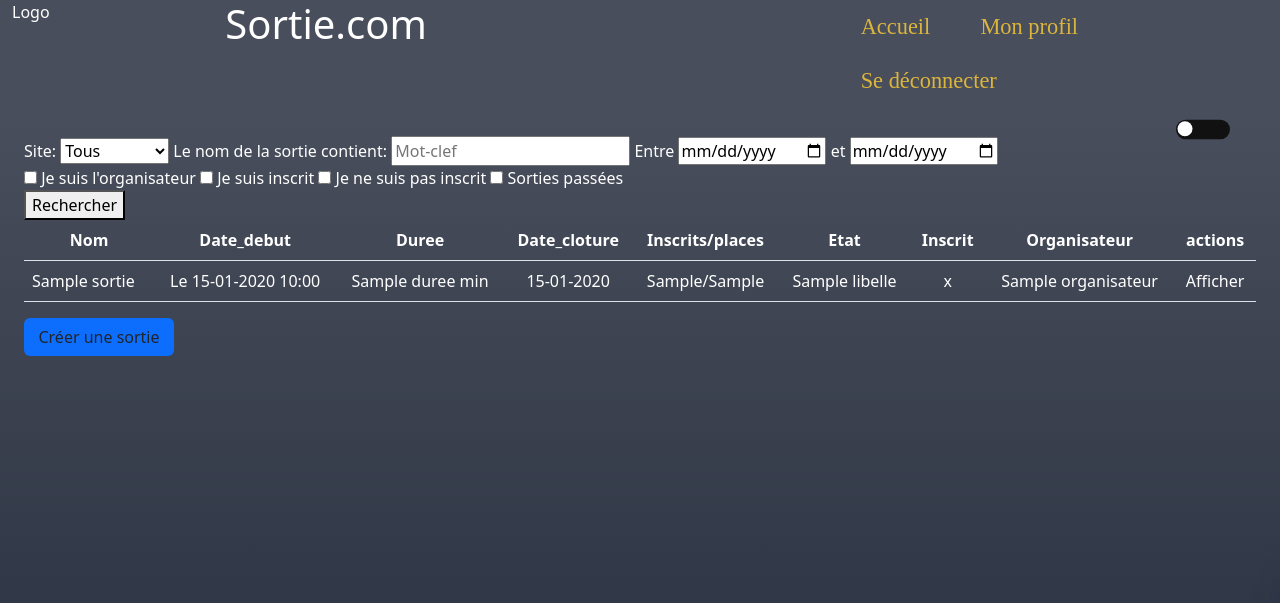
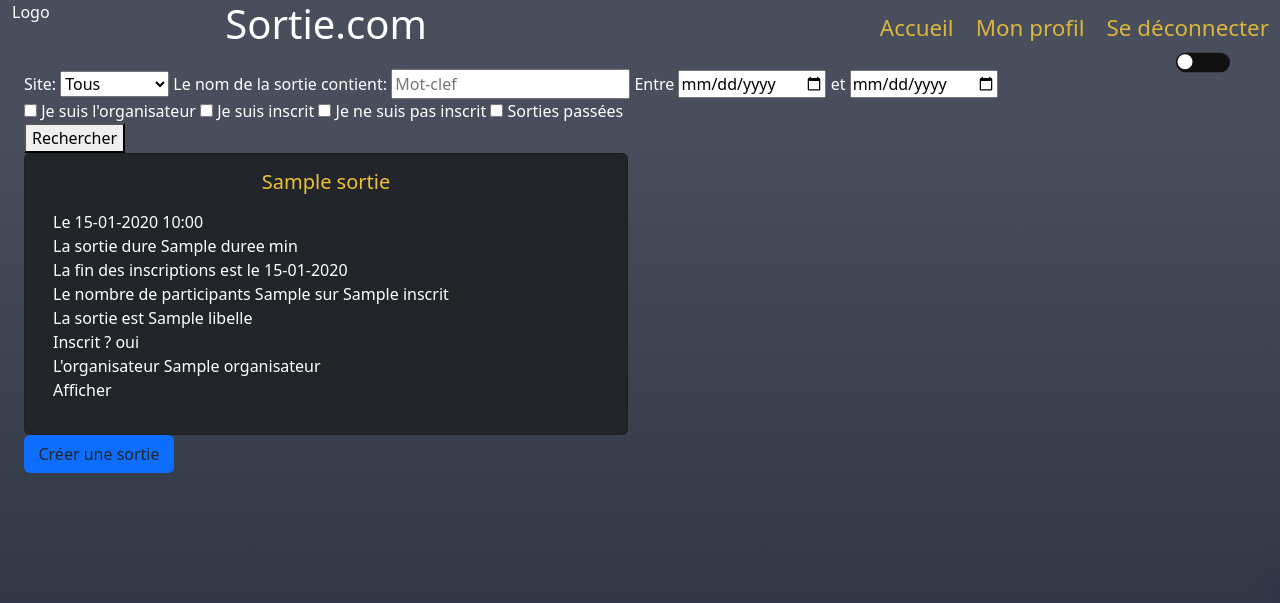
Before and after one commit to Tiphritos/Sortir.com, a Symfony app: template templates/accueil/index.html.twig in a window 1280 px wide. Shown: the top 603 px of the page. Run offline with Twig, Linux system fonts and the light colour scheme; the template is opened without the code that fills it: most values are stand-ins (such as "Sample title", 1, 10 or a date in 2020); some libraries are stand-ins or nearby versions.

Commit message:
Travail sur l'affichage de la page d'accueil et sur les twigs en trop

```diff
--- a/composer.json
+++ b/composer.json
@@ -27,6 +27,7 @@
         "symfony/runtime": "6.1.*",
         "symfony/security-bundle": "6.1.*",
         "symfony/serializer": "6.1.*",
+        "symfony/translation": "6.1.*",
         "symfony/twig-bundle": "6.1.*",
         "symfony/validator": "6.1.*",
         "symfony/yaml": "6.1.*",
--- a/public/css/Style/style.css
+++ b/public/css/Style/style.css
@@ -3,20 +3,25 @@ body{
     padding: 0;
     color: white;
 }
+/*******************************/
+/*Titre*/
 
+.titrePrincipal{
+    display: flex;
+}
 /*******************************/
 /*Menu*/
 
 
 .nav .menu-items{
-    position: relative;
-    display: inline-flex;
-    padding: 3px;
-    font-family: Inconsolata ;
-    /* border: 1px solid rgb(0 0 0); */
-    margin: 7px 20px;
-    z-index: 1;
-    font-size: 1rem;
+     position: relative;
+     display: inline-flex;
+     padding: 3px;
+
+
+    margin: -12px 0px;
+    /* z-index: 1; */
+    /* font-size: 1rem;*/
 
 }
 .menu-items::after{
--- a/public/css/Themes/themeSecondaire.css
+++ b/public/css/Themes/themeSecondaire.css
@@ -1,10 +1,12 @@
 
 
 body.hub {
-    background: #ffa31a fixed no-repeat;
+    background: black fixed no-repeat;
 
 }
-
+.titre{
+    background: orange;
+}
 .checkbox {
     opacity: 0;
     position: absolute;
--- a/public/js/script.js
+++ b/public/js/script.js
@@ -2,6 +2,7 @@ const chk = document.getElementById('chk');
 
 chk.addEventListener('change', () => {
     document.body.classList.toggle('hub');
+    document.getElementById("com").classList.toggle('titre')
 });
 
 // SOCIAL PANEL JS
@@ -11,19 +12,8 @@ const social_panel_container = document.querySelector('.social-panel-container')
 
 floating_btn.addEventListener('click', () => {
     social_panel_container.classList.toggle('visible')
-});
+},true);
 
-/*close_btn.addEventListener('click', () => {
+close_btn.addEventListener('click', () => {
     social_panel_container.classList.remove('visible')
-});*/
-
-window.onload = () =>{
-
-
-    let consignes = document.querySelector (".sous_menu_admin")
-
-    consignes.style.display = "none"
-
-
-
-}
+},true);
--- a/templates/accueil/index.html.twig
+++ b/templates/accueil/index.html.twig
@@ -55,7 +55,7 @@
         </form>
     </div>
 
-
+<!--
     <div id="zone-liste">
          <table class="table couleurEcriture">
             <thead>
@@ -95,6 +95,40 @@
             {% endfor %}
         </tbody>
     </table>
+    </div>
+-->
+        <div class="row row-cols-1 row-cols-md-2 g-4">
+            {%for tableau in tab %}
+            {% if (tableau.sortie.etatsNoEtat.id != 7)%}
+            <div class="col-6">
+
+                <div class="card bg-dark container-fluid">
+                <!--    <img src="..." class="card-img-top" alt="..."> -->
+                    <div class="card-body">
+                        <h5 class="card-title text-center liens-items ">{{ tableau.sortie.nom }}</h5>
+                        <p class="card-text ">
+                      <div>  Le {{ tableau.sortie.dateDebut ? tableau.sortie.dateDebut|date('d-m-Y H:i') : '' }}</div>
+                        <div>  La sortie dure {{  tableau.sortie.duree }} min</div>
+                        <div>  La fin des inscriptions est le  {{  tableau.sortie.dateCloture ?  tableau.sortie.dateCloture|date('d-m-Y ') : '' }}</div>
+                        <div>  Le nombre de participants {{ tableau.nbreInscrits }} sur {{  tableau.sortie.nbInscriptionsMax }} inscrit</div>
+                        <div> La sortie est  {{  tableau.sortie.etatsNoEtat.libelle }}</div>
+                        <div> Inscrit ? {{ tableau.estInscrit ? 'oui': 'non' }}</div>
+                        <div> L'organisateur {{  tableau.sortie.organisateur.nom }}</div>
+
+                <a href="{{ path('app_sortie_show', {'id':  tableau.sortie.id}) }}">Afficher</a>
+                            {% if (is_granted('ROLE_ADMIN') or app.user.id == tableau.sortie.organisateur.id ) %}
+                            <a href="{{ path('app_sortie_edit', {'id':  tableau.sortie.id}) }}"> | Mettre à jour</a>
+                                {% endif %}
+                        </p>
+                    </div>
+                </div>
+            </div>
+            {% endif %}
+            {% endfor %}
+
+        </div>
+
+
  {#       <div class="card-deck">
             {%for tableau in tab %}
             {% if (tableau.sortie.etatsNoEtat.id != 7)%}
--- a/templates/base.html.twig
+++ b/templates/base.html.twig
@@ -5,11 +5,10 @@
 
     <link href="https://cdn.jsdelivr.net/npm/bootstrap@5.2.1/dist/css/bootstrap.min.css" rel="stylesheet" integrity="sha384-iYQeCzEYFbKjA/T2uDLTpkwGzCiq6soy8tYaI1GyVh/UjpbCx/TYkiZhlZB6+fzT" crossorigin="anonymous">
     <script src="https://cdn.jsdelivr.net/npm/bootstrap@5.2.1/dist/js/bootstrap.bundle.min.js" integrity="sha384-u1OknCvxWvY5kfmNBILK2hRnQC3Pr17a+RTT6rIHI7NnikvbZlHgTPOOmMi466C8" crossorigin="anonymous"></script>
-    <link type="text/css" href="{{ asset('js/jquery-ui/css/smoothness/jquery-ui-1.10.3.custom.css') }}" rel="stylesheet" />
     <link rel="stylesheet" href="{{ asset('css/main.css') }}">
-    <script src="{{ asset('js/script.js') }}" defer></script>
 
-    <title>{% block title %}Welcome!{% endblock %}</title>
+
+    <title>{% block title %}Accueil{% endblock %}</title>
 
 </head>
 <body class="container-fluid">
@@ -19,28 +18,48 @@
         Logo
     </div>
     <div class="offset-1 col-2 ">
-            <h1 class="TitrePrincipal">Sortie.com</h1>
+        <h1 class="titrePrincipal">Sortie <span id="com" class="">.com</span></h1>
     </div>
 
-        <nav class=" col-8  nav">
-            <ul class="menu">
+
+    <div class="col-8 ">
+        <nav class="navbar navbar-expand-lg position-absolute end-0 nav mt-1 ">
+
+            <button class="navbar-toggler" type="button" data-bs-toggle="collapse" data-bs-target="#navbarTogglerDemo01" aria-controls="navbarTogglerDemo01" aria-expanded="false" aria-label="Toggle navigation">
+                <span class="navbar-toggler-icon"></span>
+            </button>
+            <div class="collapse navbar-collapse" id="navbarTogglerDemo01">
+
+                <ul class="navbar-nav me-auto mb-2 mb-lg-0">
                     {% if (is_granted('ROLE_ADMIN')) %}
-                <li class="liens-items signe_droite">Admin
-                    <ul class="sous_menu_admin ">
-                        <li><a href=#   class="">Villes</a></li>
-                        <li><a  href=# class="">Sites</a></li>
-                        <li><a href="# " class="">Inscrits</a> </li>
+                        <li class="nav-item dropdown menu-items ">
+                            <a class="nav-link dropdown-toggle liens-items" href="#" id="navbarScrollingDropdown" role="button" data-bs-toggle="dropdown" aria-expanded="false">
+                                Admin
+                            </a>
+                            <ul class="dropdown-menu dropdown-menu-dark" aria-labelledby="navbarScrollingDropdown">
+                                <li><a class="dropdown-item " href="#">Villes</a></li>
+                                <li><a class="dropdown-item" href="#">Lieu</a></li>
+
+                                <li><a class="dropdown-item" href="#">Participant</a></li>
                             </ul>
                         </li>
-                <li class="menu-items">
                     {%endif %}
-                <li class="menu-items"> <a href={{path('app_accueil')}}  class="liens-items">Accueil</a></li>
-                <li class="menu-items"> <a href="{{ path('app_participant_show', {'id': app.user.id})}}"  class="liens-items">Mon profil</a>  </li>
-
-                <li class="menu-items"> <a href="{{ path('app_logout') }}" class="liens-items" >Se déconnecter</a>  </li>
+                    <li class="nav-item menu-items">
+                        <a class="nav-link  liens-items " aria-current="page" href="{{path('app_accueil')}}">Accueil</a>
+                    </li>
+                    <li class="nav-item menu-items">
+                        <a class="nav-link liens-items" href="{{ path('app_participant_show', {'id': app.user.id})}}">Mon profil</a>
+                    </li>
+                    <li class="nav-item menu-items">
+                        <a class="nav-link liens-items" href="{{ path('app_logout') }}">Se déconnecter</a>
+                    </li>
 
                 </ul>
+
+            </div>
+
         </nav>
+    </div>
 </div>
     <div class="row">
         <div class="offset-11 col-1">
@@ -60,6 +79,6 @@
     {% block javascripts %}{% endblock %}
 
 
-
+    <script src="{{ asset('js/script.js') }}" ></script>
 </body>
 </html>
--- a/templates/participant/edit.html.twig
+++ b/templates/participant/edit.html.twig
@@ -7,7 +7,7 @@
 
     {{ include('participant/_form.html.twig', {'button_label': 'Update'}) }}
 
-    <a href="{{ path('app_participant_index') }}">back to list</a>
+    <a href="{{ path('app_accueil') }}">Retour à l'accueil</a>
 
     {{ include('participant/_delete_form.html.twig') }}
 {% endblock %}
--- a/templates/participant/show.html.twig
+++ b/templates/participant/show.html.twig
@@ -33,7 +33,7 @@
         </div>
 
     {% endfor %}
-    <a href="{{ path('app_participant_index') }}">back to list</a>
+    <a href="{{ path('app_accueil') }}">Retour à l'accueil |</a>
 
     <a href="{{ path('app_participant_edit', {'id': participant.id}) }}">Modifier mon profil</a>
 
```
Also changed, not shown: templates/participant/index.html.twig (deleted, +0 -51 lines), 1 other file. Lines whose indentation alone changed are shown as unchanged.
